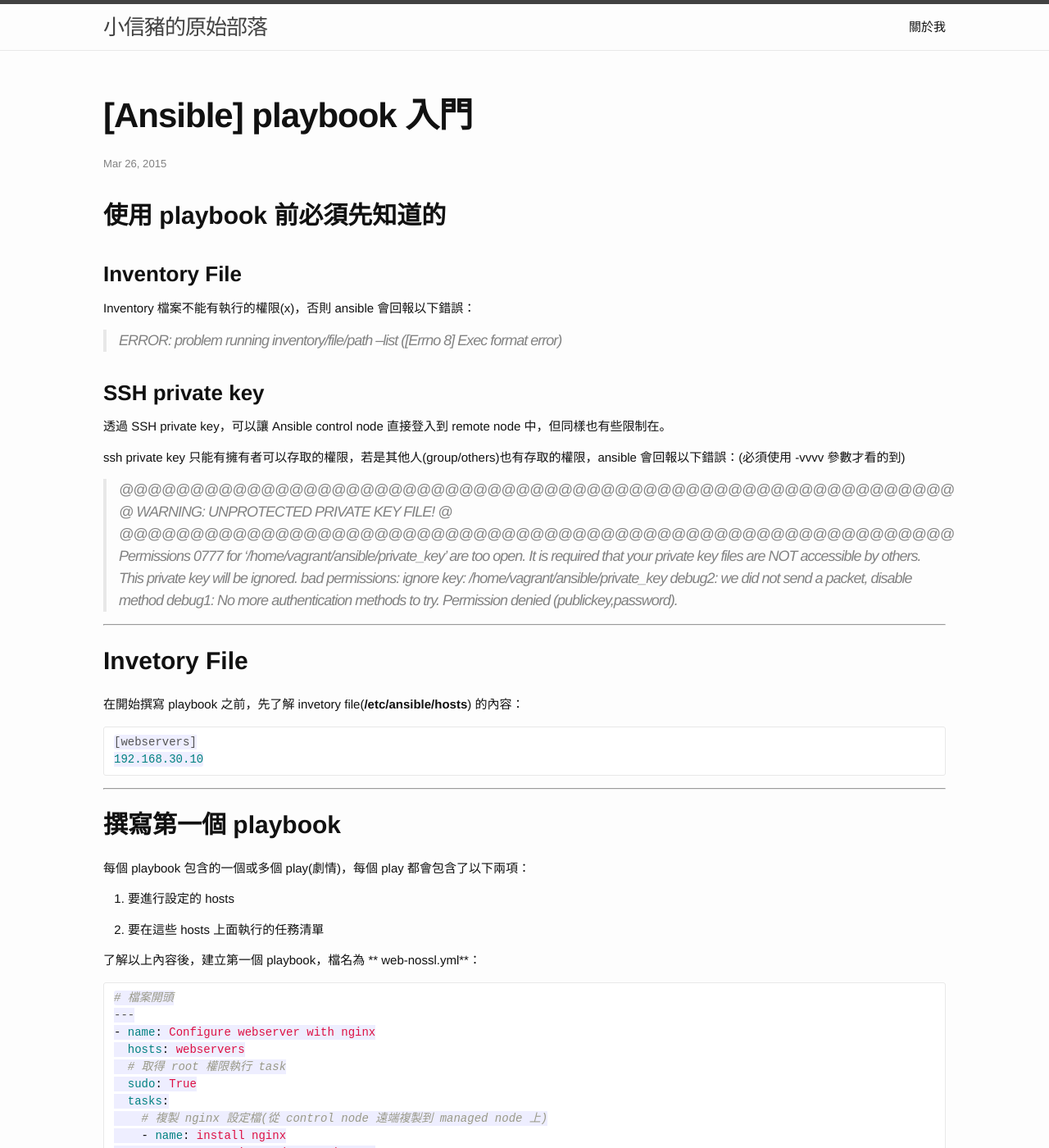
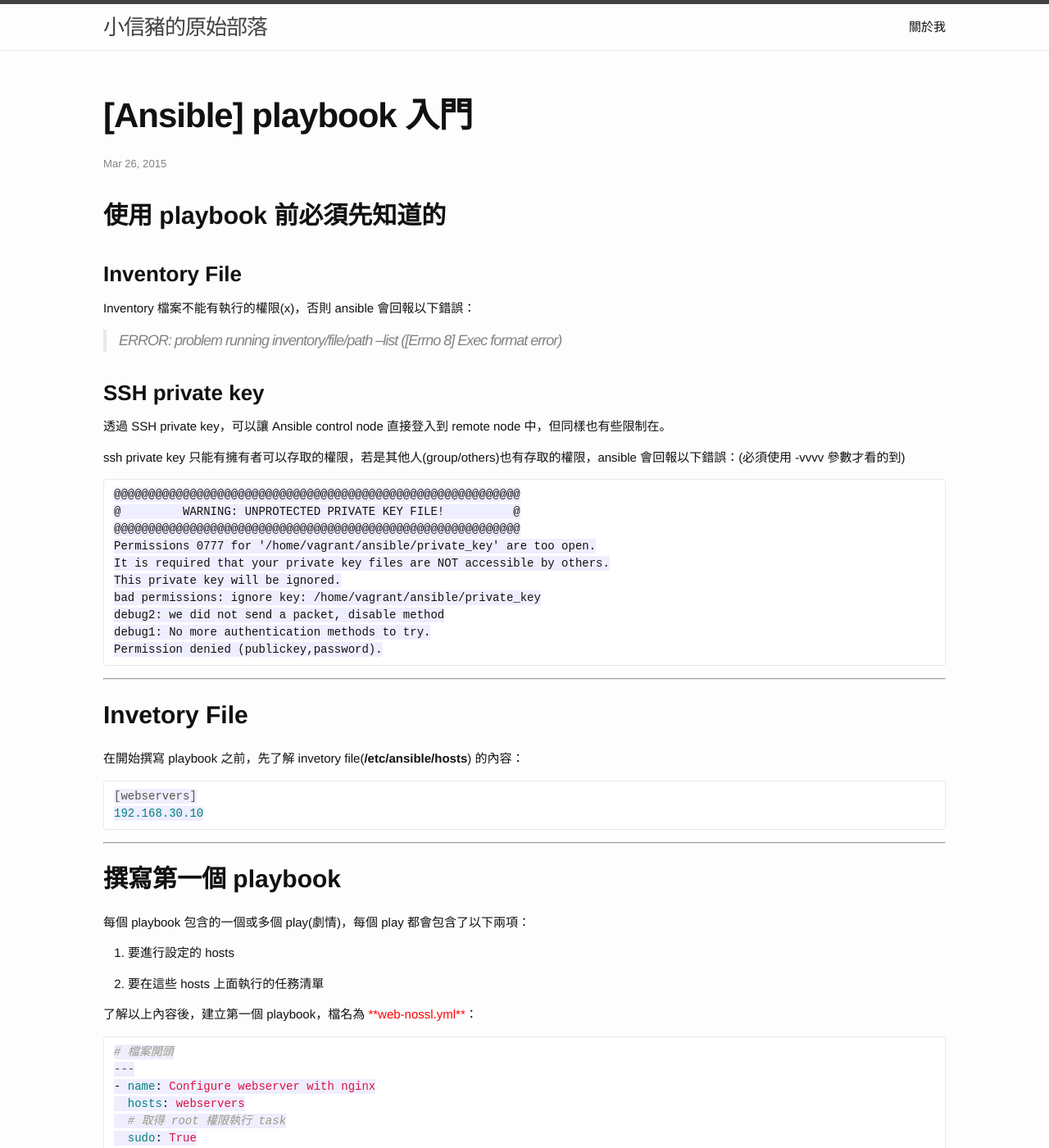
Before and after one commit to casper2048/godleon.github.io, a Jekyll site: the page built from _posts/2015-03-26-ansible-playbooks-tutorial-1.md, in a window 1280 px wide and 1400 px high. Shown: the whole window at 82% size. Built offline with Jekyll 4.4.1, drawn with Linux system fonts in a browser that asks for light colours; Markdown is read by kramdown in place of the engine named in the settings; comment, search, counter and statistics services are not loaded; some of the changed lines change nothing that is shown; some of the changed text lies outside the part shown.

Commit message:
ansible playbook tutorial 1

````diff
--- a/_posts/2015-03-26-ansible-playbooks-tutorial-1.md
+++ b/_posts/2015-03-26-ansible-playbooks-tutorial-1.md
@@ -24,16 +24,18 @@
 
 ssh private key 只能有擁有者可以存取的權限，若是其他人(group/others)也有存取的權限，ansible 會回報以下錯誤：(必須使用 -vvvv 參數才看的到)
 
-> @@@@@@@@@@@@@@@@@@@@@@@@@@@@@@@@@@@@@@@@@@@@@@@@@@@@@@@@@@@
-> @         WARNING: UNPROTECTED PRIVATE KEY FILE!          @
-> @@@@@@@@@@@@@@@@@@@@@@@@@@@@@@@@@@@@@@@@@@@@@@@@@@@@@@@@@@@
-> Permissions 0777 for '/home/vagrant/ansible/private_key' are too open.
-> It is required that your private key files are NOT accessible by others.
-> This private key will be ignored.
-> bad permissions: ignore key: /home/vagrant/ansible/private_key
-> debug2: we did not send a packet, disable method
-> debug1: No more authentication methods to try.
-> Permission denied (publickey,password).
+```
+@@@@@@@@@@@@@@@@@@@@@@@@@@@@@@@@@@@@@@@@@@@@@@@@@@@@@@@@@@@
+@         WARNING: UNPROTECTED PRIVATE KEY FILE!          @
+@@@@@@@@@@@@@@@@@@@@@@@@@@@@@@@@@@@@@@@@@@@@@@@@@@@@@@@@@@@
+Permissions 0777 for '/home/vagrant/ansible/private_key' are too open.
+It is required that your private key files are NOT accessible by others.
+This private key will be ignored.
+bad permissions: ignore key: /home/vagrant/ansible/private_key
+debug2: we did not send a packet, disable method
+debug1: No more authentication methods to try.
+Permission denied (publickey,password).
+```
 
 ---------------------------------------------------
 
@@ -58,7 +60,7 @@
 
 2. 要在這些 hosts 上面執行的任務清單
 
-了解以上內容後，建立第一個 playbook，檔名為 ** web-nossl.yml**：
+了解以上內容後，建立第一個 playbook，檔名為 <font color='red'>**web-nossl.yml**</font>：
 
 ``` yaml
 # 檔案開頭
@@ -192,6 +194,14 @@
 
 表示 task 執行後有改變 remote host 的狀態，例如：安裝一個新套件、複製一個新設定檔。
 
+## 檢視是否執行成功
+
+此時我們可以連到 [http://192.168.30.10](http://192.168.30.10) 檢查 nginx 是否已經安裝設定好並啟動
+
+若是成功，則可以看到下面的畫面：
+
+![nginx index page by Ansible](https://lh3.googleusercontent.com/-0go8aIo6o5s/VROGFZR6WDI/AAAAAAAAKwI/fr_3ZoGTwJk/w497-h197-no/ansible-web-nossl.png)
+
 ---------------------------------------------------
 
 參考資料
````
